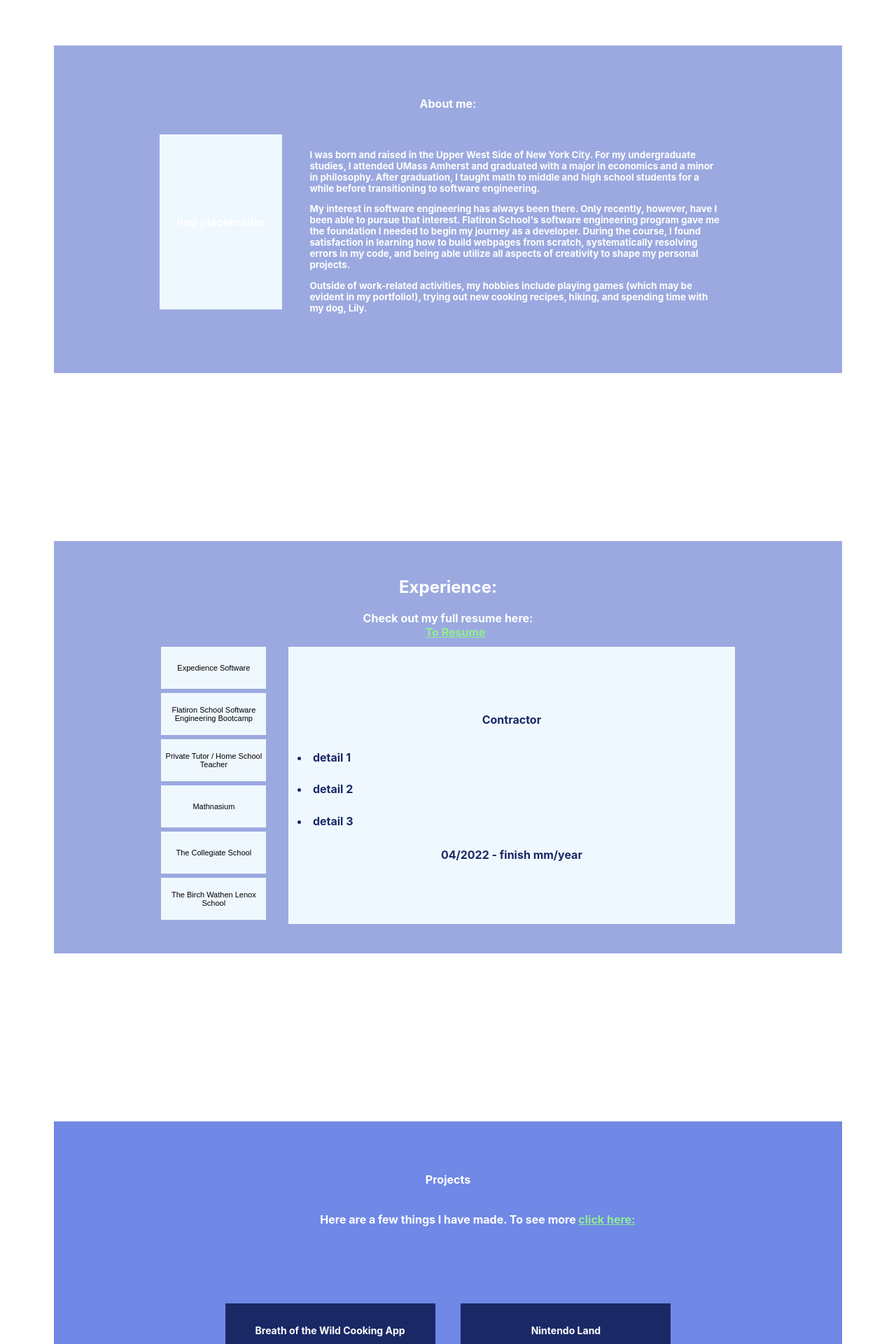
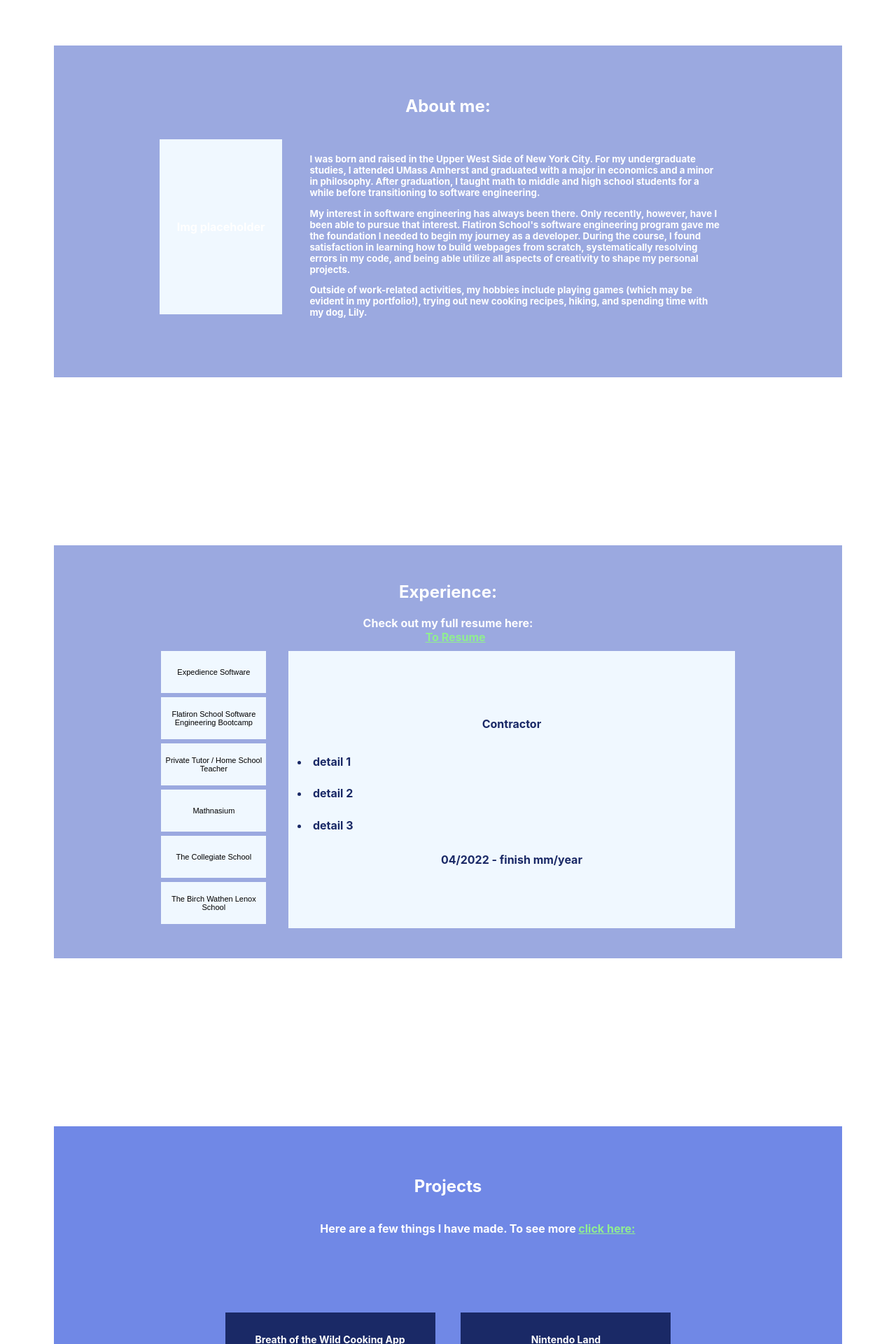
Before and after one commit to dylantoporek/portfolio-project, a React (Create React App) app: page / in a window 1280 px wide. Shown: the part 780-2700 px from the top of the page at 70% size. Built offline with nearby package versions, Linux system fonts and the light colour scheme.

Commit message:
titles changed to h2

```diff
--- a/src/components/Pages/Home.js
+++ b/src/components/Pages/Home.js
@@ -61,7 +61,7 @@ function Home({changePage}){
             </div>
 
             <div id='home-about'>
-                <h4>About me:</h4>
+                <h2>About me:</h2>
                 <div id='home-about-container'>
                     <div id='home-page-img'>
                         Img placeholder
@@ -89,7 +89,7 @@ function Home({changePage}){
             </div>
 
             <div id='home-projects'>
-                <h4>Projects</h4>
+                <h2>Projects</h2>
                 <div id='project-text-container'>
                 <p>
                     Here are a few things I have made. To see more
```
